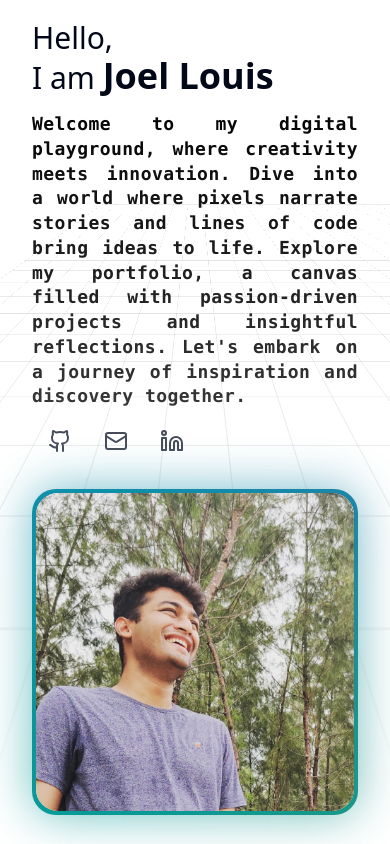
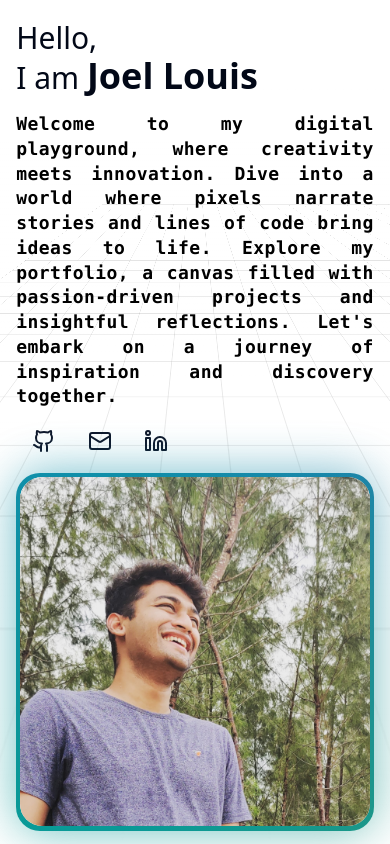
Before and after one commit to joellui/portfolio, a Next.js app: page / in a window 390 px wide. Shown: the top 844 px of the page. Built offline with nearby package versions, Linux system fonts and the light colour scheme.

Commit message:
minor bug fix

```diff
--- a/app/page.tsx
+++ b/app/page.tsx
@@ -14,8 +14,8 @@ export default function Home() {
   const words = `Welcome to my digital playground, where creativity meets innovation. Dive into a world where pixels narrate stories and lines of code bring ideas to life. Explore my portfolio, a canvas filled with passion-driven projects and insightful reflections. Let's embark on a journey of inspiration and discovery together.`
 
   return (
-    <>
-      <div className="container" >
+    <div className="flex justify-center">
+      <div className="flex flex-col justify-center z-50 md:w-3/4 w-11/12" >
         <h3 className="mt-5 text-3xl">
           Hello,
           <br />
@@ -57,7 +57,7 @@ export default function Home() {
         <BentoGridProject />
 
         <div className="z-10 grid md:grid-cols-2 grid-cols-1 gap-8 w-full mt-9">
-          <div className="md:m-3 md:p-4">
+          <div className="md:m-3 ">
             <h3 className="text-2xl font-extrabold underline decoration-wavy underline-offset-2"> Activity</h3>
 
             <ActivityList toShow={-3} />
@@ -71,6 +71,6 @@ export default function Home() {
 
       </div>
       <RetroGrid className="z-0 fixed inset-x-0 inset-y-0" />
-    </>
+    </div>
   );
 }
```
